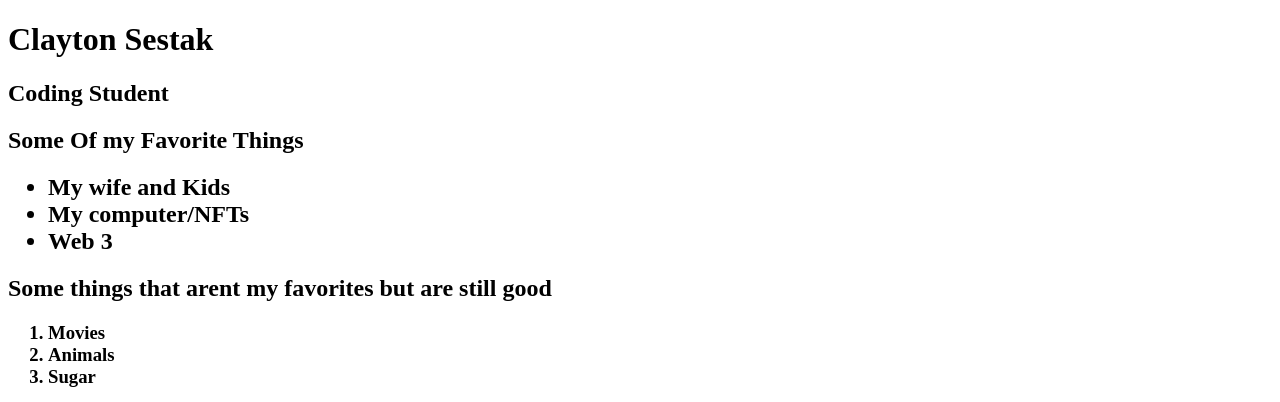
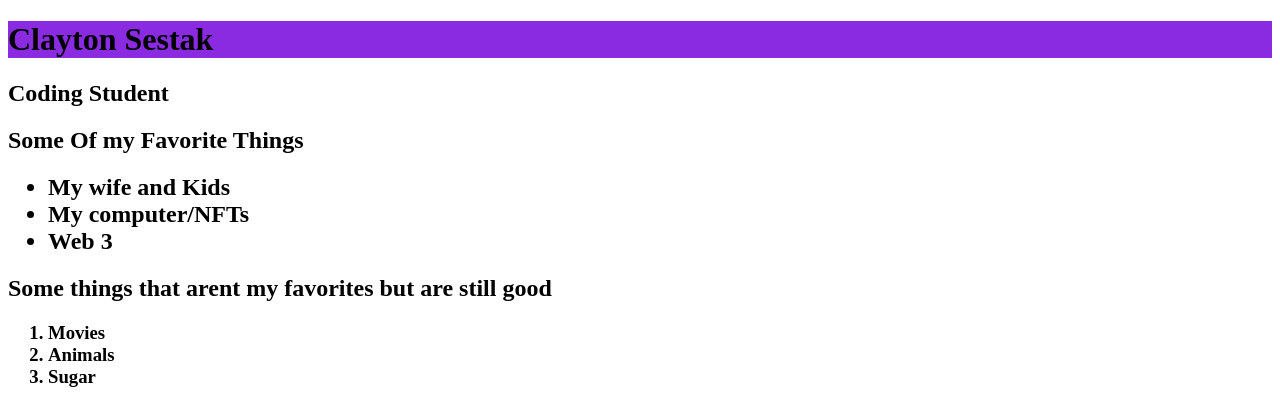
Before and after one commit to ClaytonStealth/favorites, a plain HTML site: page index.html in a window 1280 px wide. Shown: the top 402 px of the page. Drawn offline with Linux system fonts and the light colour scheme.

Commit message:
update css file

```diff
--- a/index.html
+++ b/index.html
@@ -5,6 +5,7 @@
     <meta http-equiv="X-UA-Compatible" content="IE=edge">
     <meta name="viewport" content="width=device-width, initial-scale=1.0">
     <title>Document</title>
+    <link rel="stylesheet" href="styles.css">
 </head>
 <body>
     <h1>Clayton Sestak</h1>
--- /dev/null
+++ b/styles.css
@@ -0,0 +1,3 @@
+h1{
+    background-color: blueviolet;
+}
```
